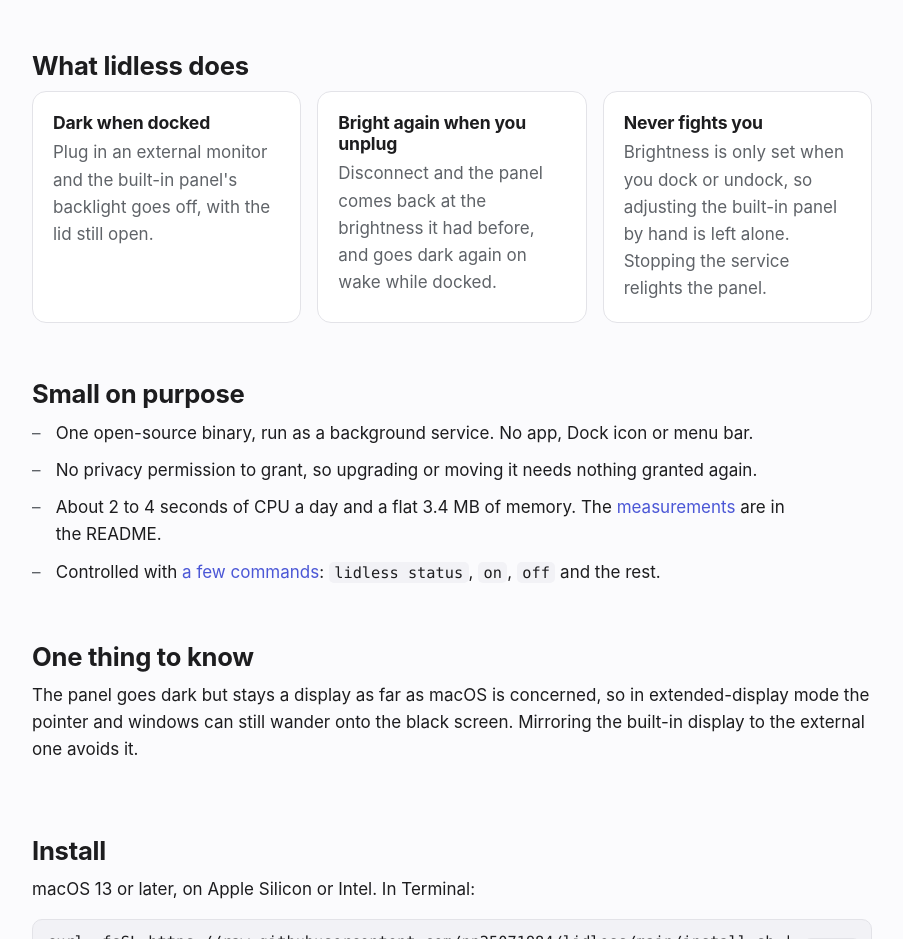
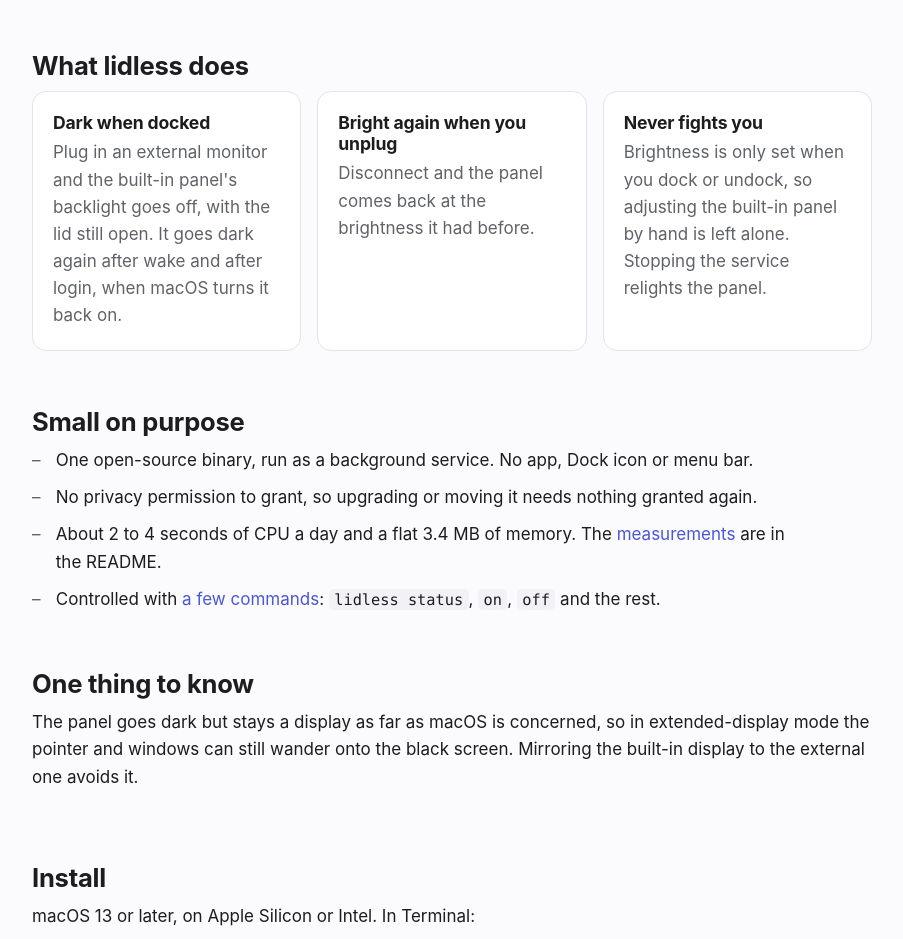
Before and after one commit to np25071984/lidless, a plain HTML site: page docs/index.html in a window 1280 px wide. Shown: the part 1019-1958 px from the top of the page, without its empty margins (188-1091 px from the left). Drawn offline with Linux system fonts and the light colour scheme.

Commit message:
Say on the project page that the panel goes dark again after login

```diff
--- a/docs/index.html
+++ b/docs/index.html
@@ -153,11 +153,11 @@
     <div class="features">
       <div class="card">
         <h3>Dark when docked</h3>
-        <p>Plug in an external monitor and the built-in panel's backlight goes off, with the lid still open.</p>
+        <p>Plug in an external monitor and the built-in panel's backlight goes off, with the lid still open. It goes dark again after wake and after login, when macOS turns it back on.</p>
       </div>
       <div class="card">
         <h3>Bright again when you unplug</h3>
-        <p>Disconnect and the panel comes back at the brightness it had before, and goes dark again on wake while docked.</p>
+        <p>Disconnect and the panel comes back at the brightness it had before.</p>
       </div>
       <div class="card">
         <h3>Never fights you</h3>
```
